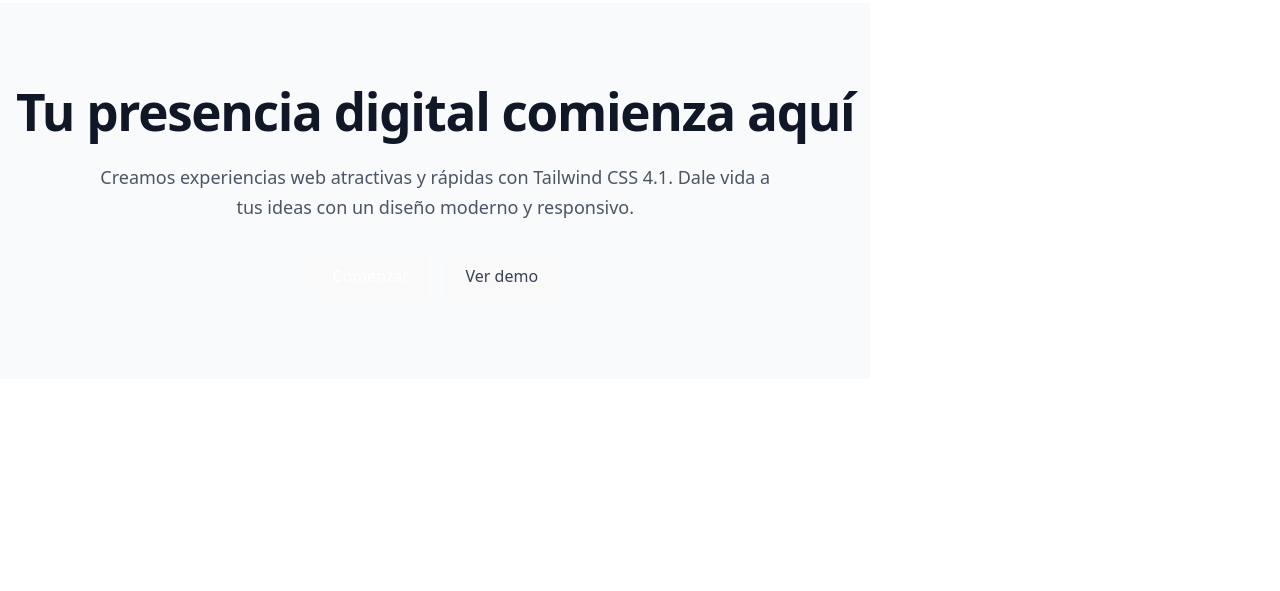
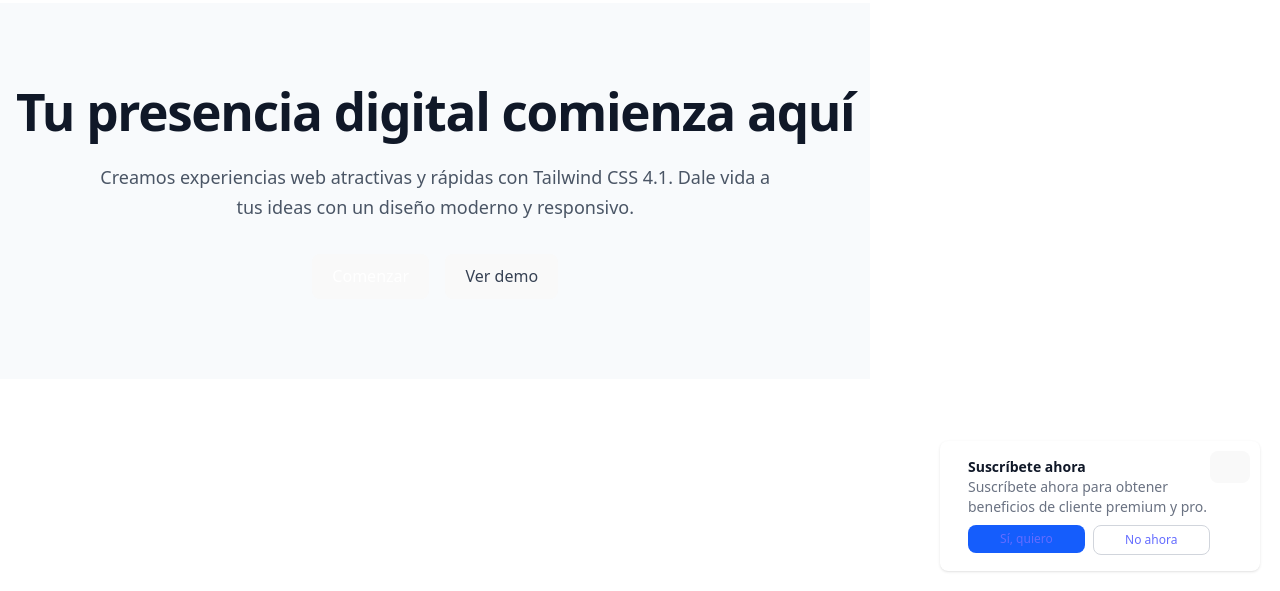
Before and after one commit to Leaxmus/landing, a website built with Vite: page index.html in a window 1280 px wide. Shown: the part 209-800 px from the top of the page. Built offline with nearby package versions, Linux system fonts and the light colour scheme.

Commit message:
feat: agregar notificación interactiva y script para mostrarla

```diff
--- a/index.html
+++ b/index.html
@@ -28,5 +28,40 @@
       </div>
 
    </main>
+   <div id="toast-interactive"
+         class="hidden fixed right-5 bottom-5 flex items-center w-full max-w-xs p-4 space-x-4 text-gray-500 bg-white divide-x divide-gray-200 rounded-lg shadow-sm dark:text-gray-400 dark:divide-gray-700 dark:bg-gray-800"
+         role="alert">
+         <div class="flex">
+
+             <!-- Content -->
+             <div class="ms-3 text-sm font-normal">
+                 <span class="mb-1 text-sm font-semibold text-gray-900 dark:text-white">Suscríbete ahora</span>
+                 <div class="mb-2">Suscríbete ahora para obtener beneficios de cliente premium y pro.</div>
+                 <div class="grid grid-cols-2 gap-2">
+                 <div>
+                     <a href="#"
+                     class="inline-flex justify-center w-full px-2 py-1.5 text-xs font-medium text-white bg-blue-600 rounded-lg hover:bg-blue-700 focus:ring-4 focus:outline-none focus:ring-blue-300 dark:bg-blue-500 dark:hover:bg-blue-600 dark:focus:ring-blue-800">Sí, quiero</a>
+                 </div>
+                 <div>
+                     <a href="#"
+                     class="inline-flex justify-center w-full px-2 py-1.5 text-xs font-medium text-gray-900 bg-white border border-gray-300 rounded-lg hover:bg-gray-100 focus:ring-4 focus:outline-none focus:ring-gray-200 dark:bg-gray-600 dark:text-white dark:border-gray-600 dark:hover:bg-gray-700 dark:hover:border-gray-700 dark:focus:ring-gray-700">No ahora</a>
+                 </div>
+                 </div>
+             </div>
+
+             <!-- Close button -->
+             <button type="button"
+                 class="ms-auto -mx-1.5 -my-1.5 p-1.5 inline-flex items-center justify-center w-8 h-8 text-gray-400 bg-white rounded-lg hover:text-gray-900 hover:bg-gray-100 focus:ring-2 focus:ring-gray-300 dark:text-gray-500 dark:hover:text-white dark:bg-gray-800 dark:hover:bg-gray-700"
+                 data-dismiss-target="#toast-interactive" aria-label="Close">
+                 <span class="sr-only">Close</span>
+                 <svg class="w-3 h-3" xmlns="http://www.w3.org/2000/svg" fill="none" viewBox="0 0 14 14" aria-hidden="true">
+                 <path stroke="currentColor" stroke-linecap="round" stroke-linejoin="round" stroke-width="2"
+                     d="m1 1 6 6m0 0 6 6M7 7l6-6M7 7l-6 6" />
+                 </svg>
+             </button>
+         </div>
+     </div>
   </body>
+
+  <script src="./src/js/file01.js"></script>
 </html>
--- /dev/null
+++ b/src/js/file01.js
@@ -0,0 +1,23 @@
+"use strict";
+
+const showToast = () => {
+    const toast = document.getElementById("toast-interactive");
+    if (toast) {
+        toast.classList.add("md:block");
+    }
+};
+
+
+const showVideo = () => {
+    const demo = document.getElementById("demo");
+    if (demo) {
+        demo.addEventListener("click", () => {
+            window.open("https://www.youtube.com/watch?v=dQw4w9WgXcQ", "_blank");
+        });
+    }
+};
+
+(() => {
+    showToast();
+    showVideo();
+})();
```
